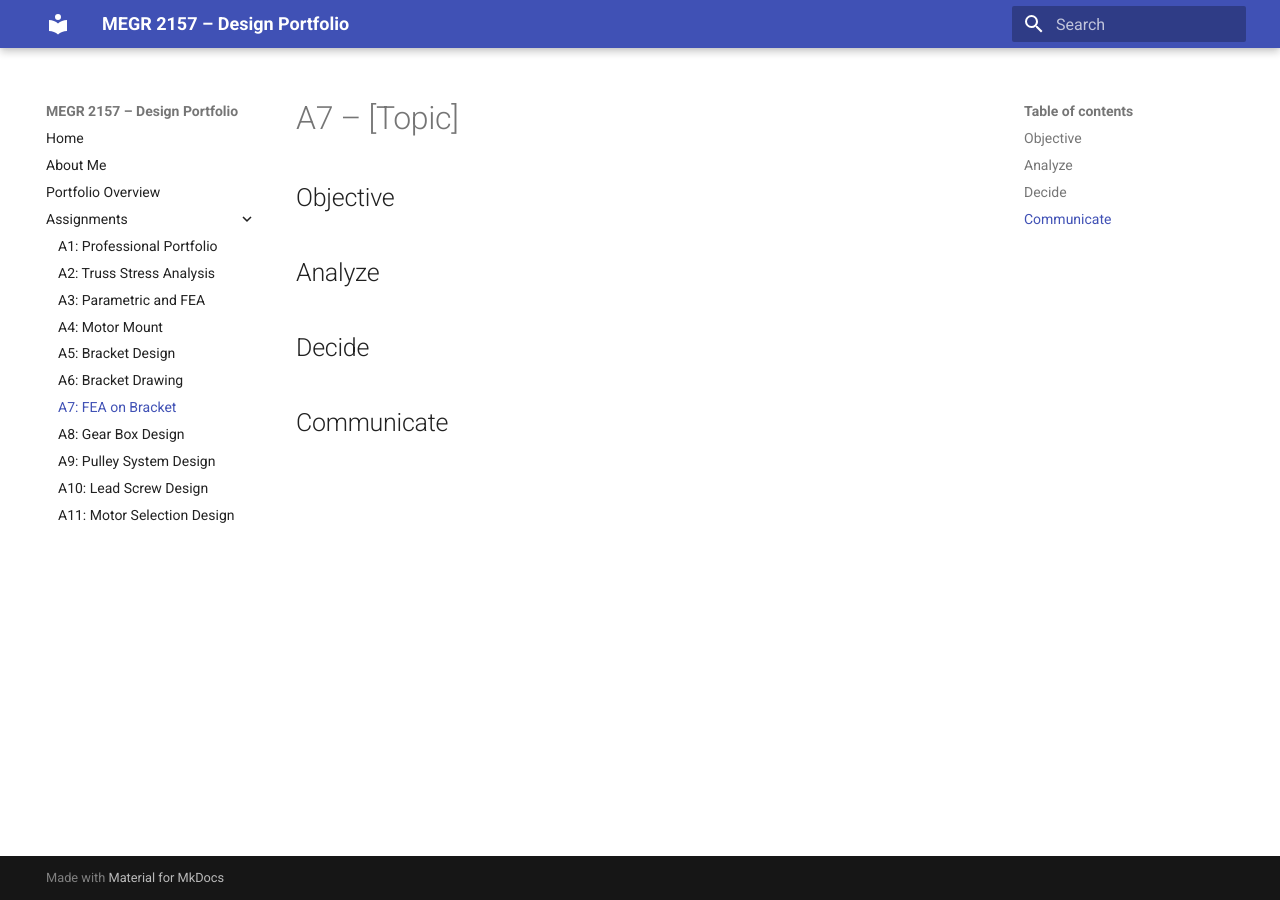
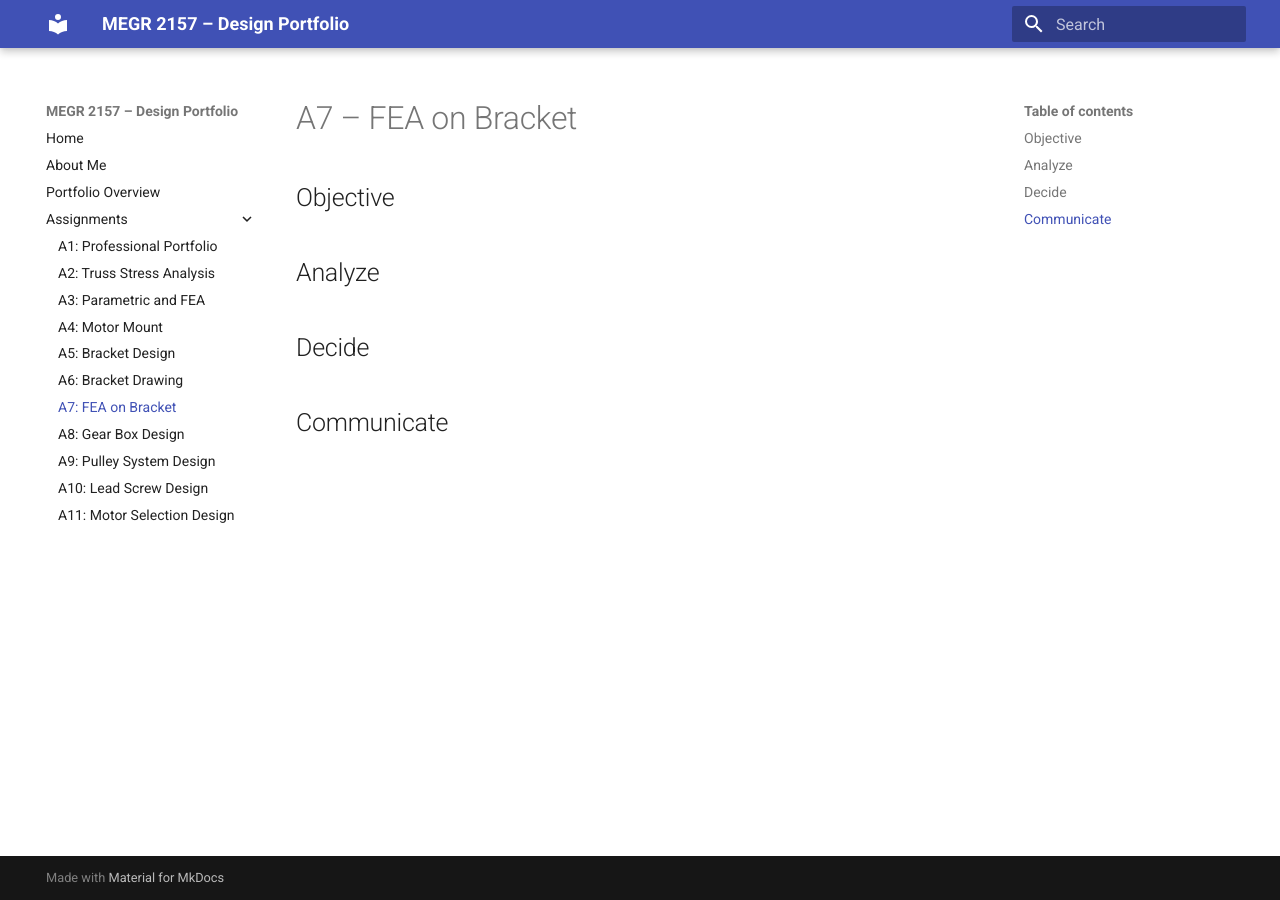
Before and after one commit to AcGallo/Florencondia-MEGR-2157-Portfolio, an MkDocs documentation site: the page built from docs/assignments/A07/index.md, in a window 1280 px wide. Built offline with MkDocs 1.6.1 and Material for MkDocs 9.7.7, drawn with Linux system fonts in a browser that asks for light colours.

Commit message:
Update index.md

```diff
--- a/docs/assignments/A07/index.md
+++ b/docs/assignments/A07/index.md
@@ -1,4 +1,4 @@
-# A7 – [Topic]
+# A7 – FEA on Bracket
 
 ## Objective
 
```
